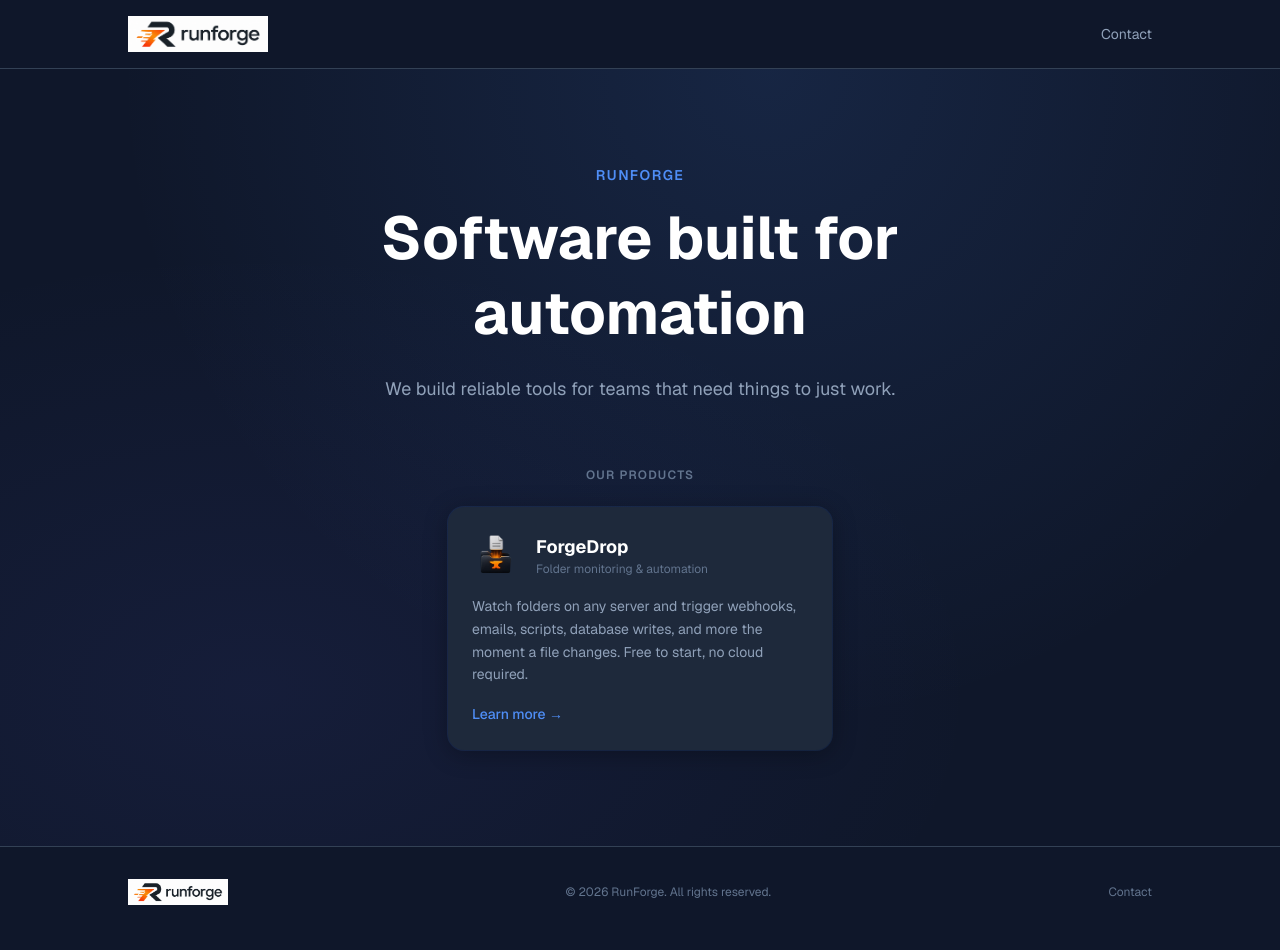
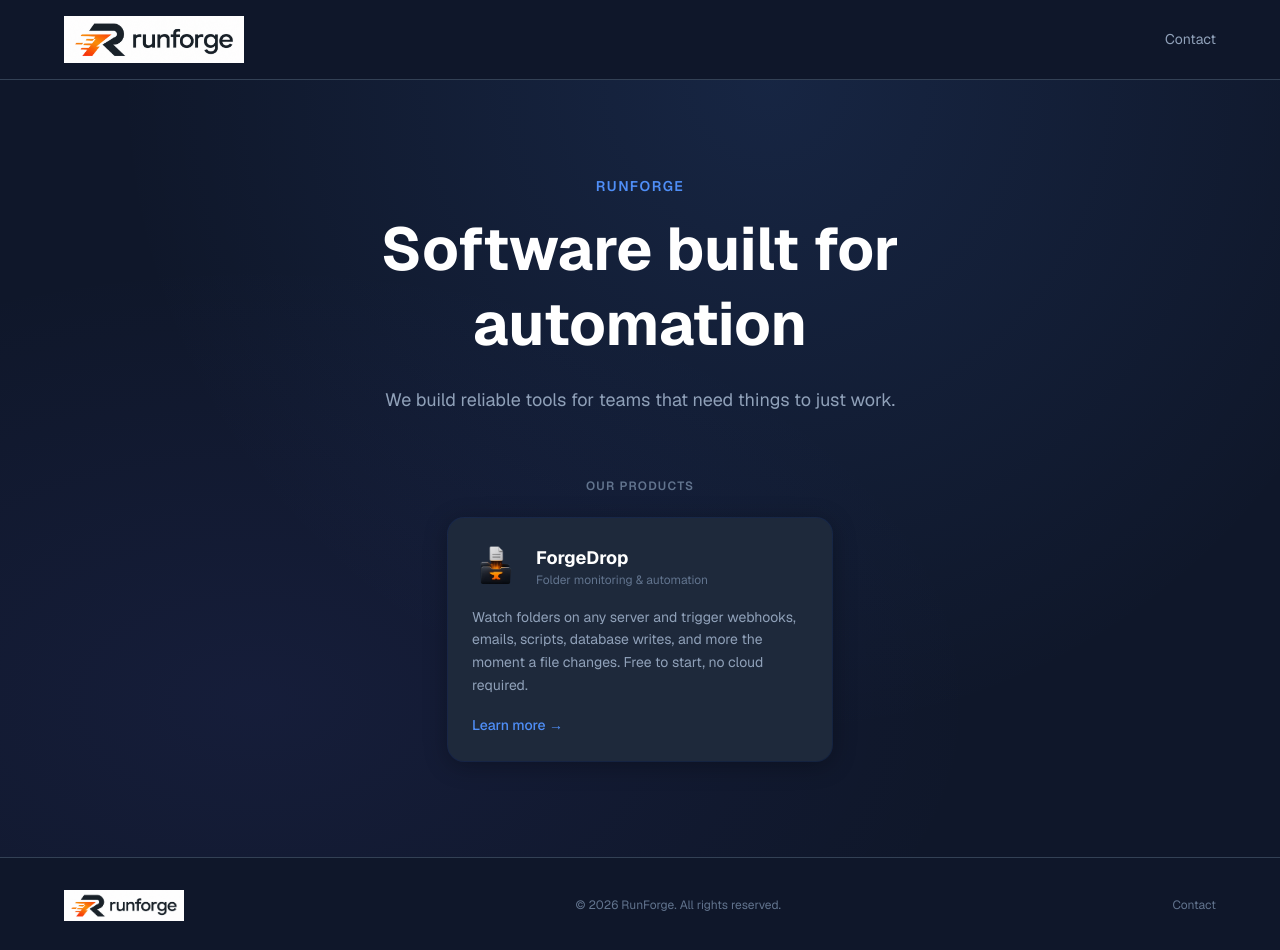
Before and after one commit to trevorjones1989/runforge-site, a Next.js app: page / in a window 1280 px wide. Shown: the top 950 px of the page. Built offline with nearby package versions, Linux system fonts and the light colour scheme.

Commit message:
Match nav/footer container width and logo size to ForgeDrop

```diff
--- a/app/page.tsx
+++ b/app/page.tsx
@@ -6,8 +6,8 @@
 
       {/* Nav */}
       <nav className="border-b px-6 py-4" style={{ borderColor: "var(--border)" }}>
-        <div className="max-w-5xl mx-auto flex items-center justify-between">
-          <Image src="/runforge_logo.png" alt="RunForge" width={140} height={48} className="object-contain" priority />
+        <div className="max-w-6xl mx-auto flex items-center justify-between">
+          <Image src="/runforge_logo.png" alt="RunForge" width={180} height={48} className="object-contain" priority />
           <a
             href="mailto:support@runforge.ca"
             className="text-sm text-slate-400 hover:text-white transition-colors"
@@ -70,8 +70,8 @@
 
       {/* Footer */}
       <footer className="border-t px-6 py-8" style={{ borderColor: "var(--border)" }}>
-        <div className="max-w-5xl mx-auto flex flex-col sm:flex-row items-center justify-between gap-4">
-          <Image src="/runforge_logo.png" alt="RunForge" width={100} height={36} className="object-contain" />
+        <div className="max-w-6xl mx-auto flex flex-col sm:flex-row items-center justify-between gap-4">
+          <Image src="/runforge_logo.png" alt="RunForge" width={120} height={36} className="object-contain" />
           <p className="text-xs text-slate-500">© {new Date().getFullYear()} RunForge. All rights reserved.</p>
           <div className="flex gap-4 text-xs text-slate-500">
             <a href="mailto:support@runforge.ca" className="hover:text-slate-300 transition-colors">Contact</a>
```
